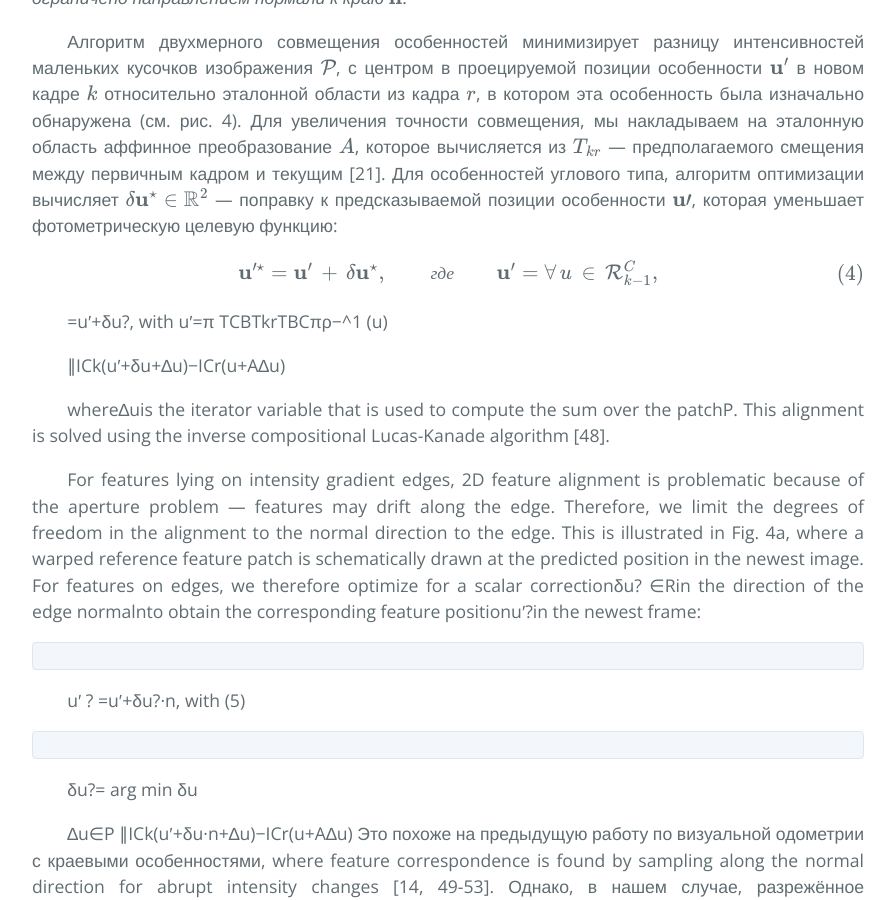
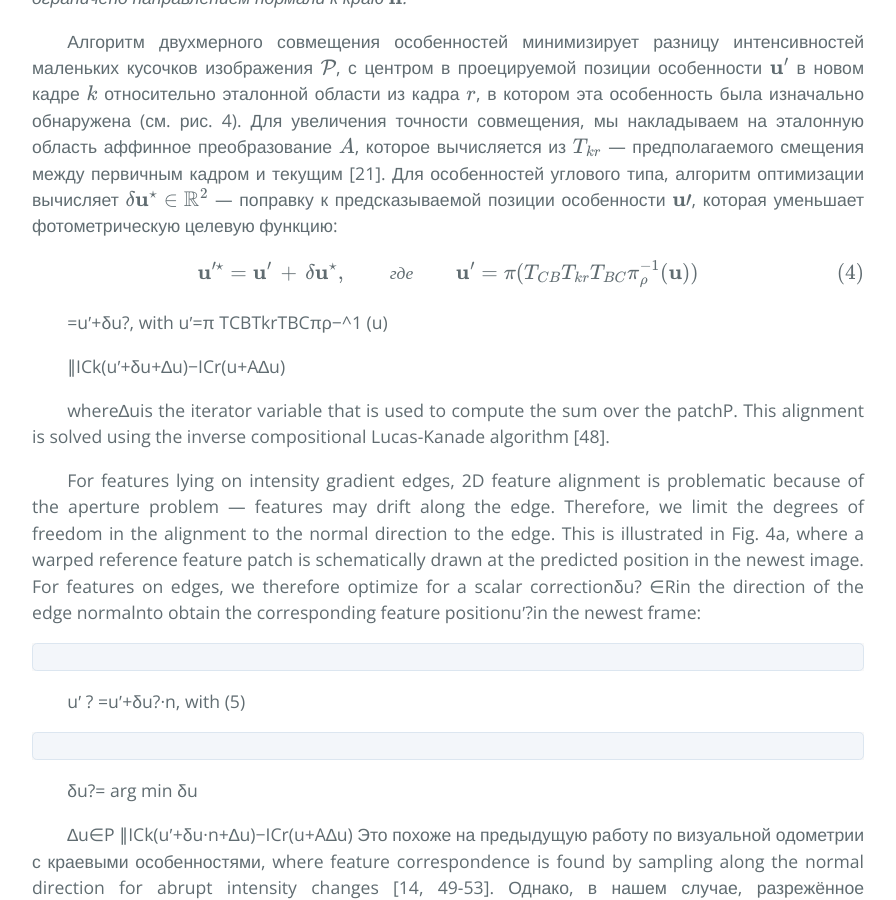
Before and after one commit to i-v-s/slam, a Jekyll site: the page built from svo2.md, in a window 1280 px wide and 900 px high, scrolled down 11122 px. Shown: the whole window, without its empty margins (192-1088 px from the left). Built offline with Jekyll 4.4.1, drawn with Linux system fonts in a browser that asks for light colours; our own code applies the rules of GitHub Pages for plain Markdown files; formulas are drawn with MathJax 3.

Commit message:
Updated svo2.md

```diff
--- a/svo2.md
+++ b/svo2.md
@@ -478,7 +478,7 @@ $$\delta \mathbf{u}^{\star} \in \mathbb{R}^{2}$$ &mdash; поправку
 \mathbf{u}'^{\star} = \mathbf{u}' \, + \, \delta \mathbf{u}^{\star},
 \hspace{20pt} где \hspace{20pt}
 \mathbf{u}' =
-\forall \, u \, \in \, \mathcal{R}_{k−1}^{C},
+\pi(T_{CB} T_{kr} T_{BC} \pi_{\rho}^{-1}(\mathbf{u}))
 \tag{4}
 \end{equation}
 $$</div>
```
